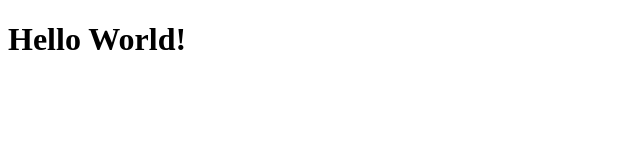
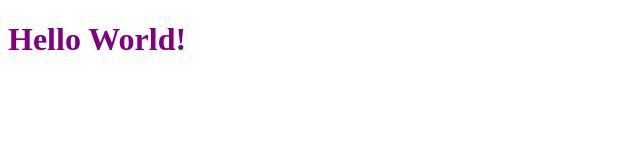
Before and after one commit to nessachann/first_repo, a plain HTML site: page index.html in a window 1280 px wide. Shown: the whole page, without its empty margins (0-640 px from the left). Drawn offline with Linux system fonts and the light colour scheme.

Commit message:
index.html

```diff
--- a/index.html
+++ b/index.html
@@ -5,7 +5,7 @@
     <meta charset="UTF-8">
     <meta name="viewport" content="width=device-width, initial-scale=1.0">
     <title>Document</title>
- <linkrel="stylesheet" href="styleguide.css">
+    <link rel="stylesheet" href="style.css">
 </head>
 
 <body>
```
Also changed, not shown: style.css (renamed from styleguide.css).
